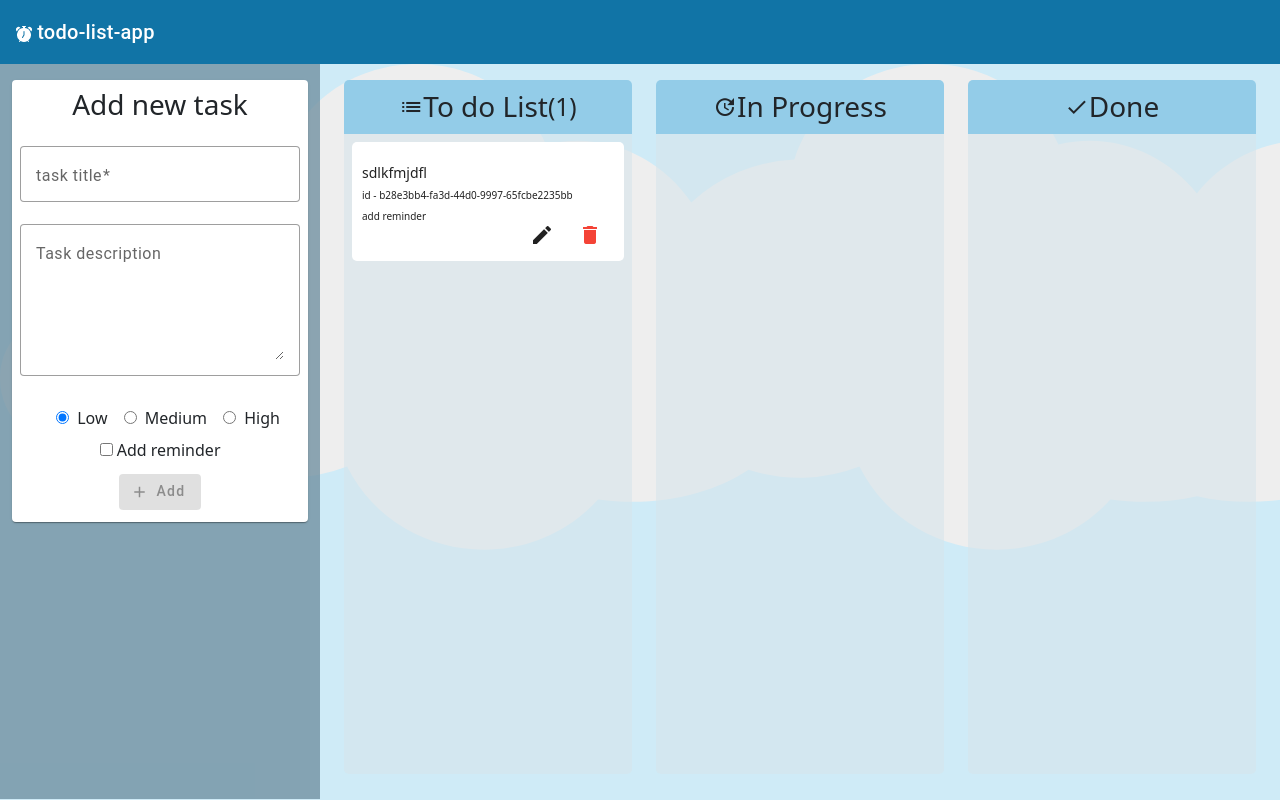
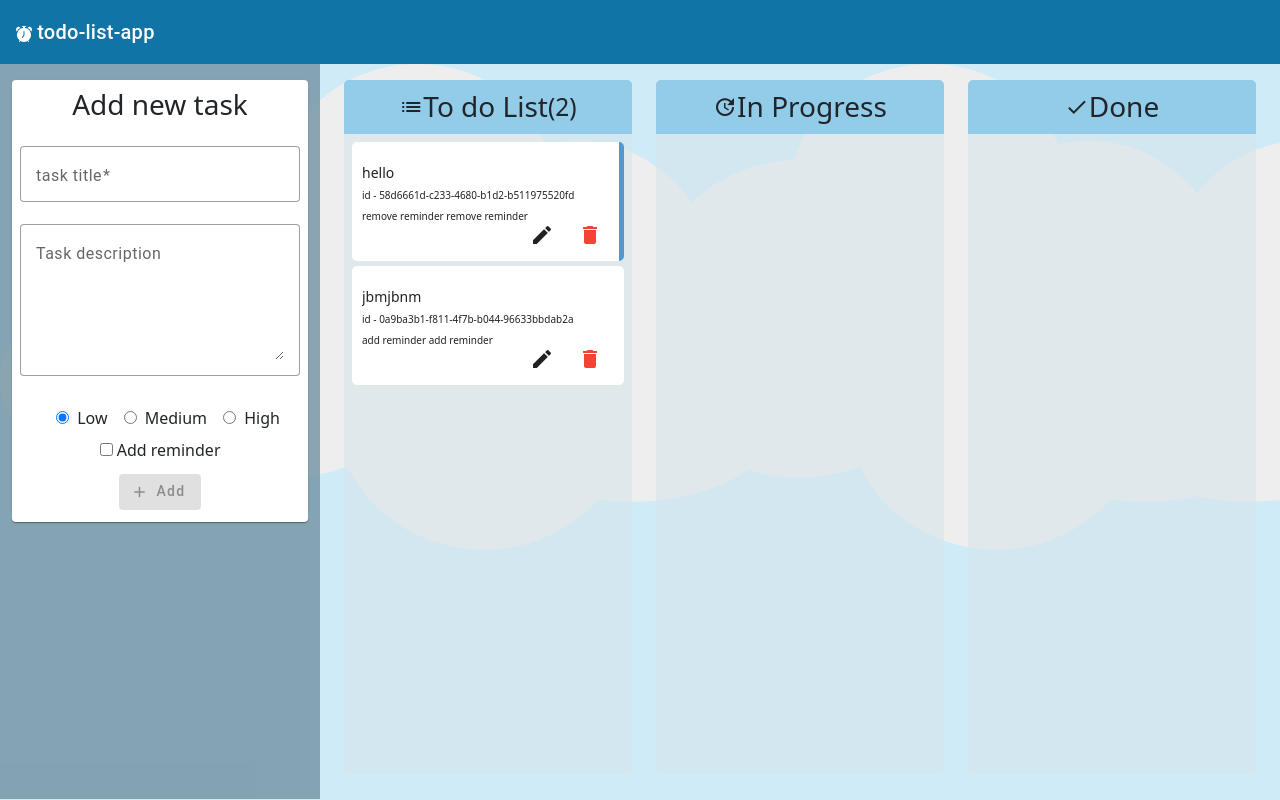
Before and after one commit to rajibjonchhen/todo-list-angular, an Angular app: page / in a window 1280 px wide. Built offline with nearby package versions, Linux system fonts and the light colour scheme; data requests are answered from the project's data file.

Commit message:
tassk updatable from children component

```diff
--- a/db.json
+++ b/db.json
@@ -1,12 +1,20 @@
 {
   "tasks": [
     {
-      "title": "sdlkfmjdfl",
+      "title": "hello",
+      "description": "",
+      "done": false,
+      "reminder": true,
+      "priority": "low",
+      "id": "58d6661d-c233-4680-b1d2-b511975520fd"
+    },
+    {
+      "title": "jbmjbnm",
       "description": "",
       "done": false,
       "reminder": false,
       "priority": "low",
-      "id": "b28e3bb4-fa3d-44d0-9997-65fcbe2235bb"
+      "id": "0a9ba3b1-f811-4f7b-b044-96633bbdab2a"
     }
   ]
 }
--- a/src/app/components/add-task/add-task.component.ts
+++ b/src/app/components/add-task/add-task.component.ts
@@ -2,6 +2,7 @@ import { Component, EventEmitter, Input, Output } from '@angular/core';
 import {FormBuilder,FormControl, FormGroup, Validators} from '@angular/forms'
 import { TaskService } from 'src/app/services/task.service';
 import { ITask } from '../models/task';
+import { Subject } from 'rxjs';
 
 
 @Component({
@@ -15,6 +16,7 @@ export class AddTaskComponent {
   @Output() cancelUpdateTask: EventEmitter<ITask> = new EventEmitter()
   @Input() isEditEnabled:boolean
   @Input() taskToEdit:ITask
+  @Input() editTaskSubject:Subject<any>;
 
   todoForm ! : FormGroup;
 
@@ -29,6 +31,14 @@ export class AddTaskComponent {
         reminder:false,
         priority:'low',
       })
+
+        this.editTaskSubject.subscribe(task => {
+        this.todoForm.controls['title'].setValue(task.title)
+        this.todoForm.controls['description'].setValue(task.description)
+        this.todoForm.controls['reminder'].setValue(task.reminder)
+        this.todoForm.controls['priority'].setValue(task.priority)
+        }
+      )
   }
 
   onSubmitBtn(){
@@ -38,38 +48,37 @@ export class AddTaskComponent {
     this.isEditEnabled = false;
     this.updateId = undefined;
     this.addTask.emit(newTask)
+    this.onResetForm()
+  }
+
+  onUpdateBtn(){
+    const updatedTask= {
+      ...this.taskToEdit,
+     title :this.todoForm.controls['title'].value,
+     description :this.todoForm.controls['description'].value,
+     done :this.todoForm.controls['done'].value,
+     priority :this.todoForm.controls['priority'].value,
+     reminder :this.todoForm.controls['reminder'].value
+   }
+     this.updateTask.emit(updatedTask)
+     this.onResetForm()
+   }
+
+  onResetForm(){
     this.todoForm.controls['title'].setValue("")
     this.todoForm.controls['description'].setValue("")
     this.todoForm.controls['reminder'].setValue(false)
     this.todoForm.controls['priority'].setValue("low")
   }
 
-
   onCancelUpdateBtn(){
     console.log("hello cancel")
     this.cancelUpdateTask.emit()
+    this.onResetForm()
   }
 
   onEdit(task:ITask){
-    if(this.isEditEnabled){
-      this.todoForm.controls['title'].setValue(this.taskToEdit.title)
-      this.todoForm.controls['description'].setValue(this.taskToEdit.description)
-    }
-
-  }
-
-
-
-  onUpdateBtn(){
-   const newTask= {
-    title :this.todoForm.controls['title'].value,
-    description :this.todoForm.controls['description'].value,
-    done :this.todoForm.controls['done'].value,
-    priority :this.todoForm.controls['priority'].value,
-    reminder :this.todoForm.controls['reminder'].value
-  }
-
-    this.updateTask.emit(newTask)
+    this.onResetForm()
   }
 
 }
--- a/src/app/components/models/task.ts
+++ b/src/app/components/models/task.ts
@@ -1,5 +1,5 @@
 export interface ITask {
-  id?: number
+  id?: number|string
   title:string
   description?:string
   reminder?:boolean
--- a/src/app/components/task-item/task-item.component.html
+++ b/src/app/components/task-item/task-item.component.html
@@ -1,38 +1,23 @@
 
   <p class="task-content " [ngClass]="{
-      'task-done': todo.todosTitle === 'Done' && task .done
-    }">
+      'task-done': todo.todosTitle === 'Done' && task .done}">
     <span>{{ task.title }}  </span>
     <br />
     <span class="small-text">{{ task.description }} id - {{ task.id }} </span>
     <br />
     <span class="small-text" (click)="onEditReminderClicked()"> {{ task.reminder? "remove ":"add " }} reminder</span>
-    <!-- <span class="small-text" (click)="onToggleReminder(i, task )"> {{ task.reminder? "remove ":"add " }} reminder</span> -->
+    <span class="small-text" (click)="onToggleReminder(task )"> {{ task.reminder? "remove ":"add " }} reminder</span>
   </p>
   <div class="box">
     <button *ngIf="todo.todosTitle === 'To do List'" mat-icon-button color="secondary"
     (click)="onEditBtn(task)">
     <mat-icon>edit</mat-icon>
   </button>
-  <button mat-icon-button color="warn" (click)="onDeleteBtn(todo.todosTitle, task)">
+  <button mat-icon-button color="warn" (click)="onDeleteBtn(todo.todosTitle, task)" [disabled]="false">
     <mat-icon>delete</mat-icon>
   </button>
   <button *ngIf="todo.todosTitle === 'Done'" mat-icon-button [color]="task .done ? 'warn' : 'primary'"
     (click)="onDoneBtn(task)">
     <mat-icon>check_circle</mat-icon>
   </button>
-
-      <!--
-    <button *ngIf="todo.todosTitle === 'To do List'" mat-icon-button color="secondary"
-      (click)="onEdit(i, task)">
-      <mat-icon>edit</mat-icon>
-    </button>
-    <button *ngIf="todo.todosTitle === 'Done'" mat-icon-button [color]="task .done ? 'warn' : 'primary'"
-      (click)="onDone(i, task )">
-      <mat-icon>check_circle</mat-icon>
-    </button>
-    <button mat-icon-button color="warn" (click)="deleteTask(todo.todosTitle, task)">
-      <mat-icon>delete</mat-icon>
-    </button>
-  -->
   </div>
--- a/src/app/components/task-item/task-item.component.ts
+++ b/src/app/components/task-item/task-item.component.ts
@@ -12,7 +12,7 @@ export class TaskItemComponent {
 @Input() todo:ITodos
 @Output() editTask = new EventEmitter()
 @Output() deleteTask = new EventEmitter()
-@Output() editReminder = new EventEmitter()
+@Output() toggleReminder = new EventEmitter()
 @Output() doneTask = new EventEmitter()
 
 constructor(){}
@@ -29,4 +29,7 @@ constructor(){}
   onDoneBtn(task:ITask){
     this.doneTask.emit(task)
   }
+  onToggleReminder(task:ITask){
+    this.toggleReminder.emit(task)
+  }
 }
--- a/src/app/components/todo/todo.component.html
+++ b/src/app/components/todo/todo.component.html
@@ -1,7 +1,7 @@
 <main class="container-fluid">
   <div class="row ">
     <section class="col-md-3 add-todo-section">
-      <app-add-task (onAddTask)="addTask($event)" [isEditEnabled]="isEditEnabled" [taskToEdit]="taskToEdit" (cancelUpdateTask)="cancelUpdate()"></app-add-task>
+      <app-add-task (addTask)="addTask($event)" [isEditEnabled]="isEditEnabled" [taskToEdit]="taskToEdit" (cancelUpdateTask)="cancelUpdate()" [editTaskSubject]="editTaskSubject" (updateTask)="updateTask($event)"></app-add-task>
     </section>
     <section class="col-md-9">
       <div class="container mt-3" cdkDropListGroup>
@@ -17,7 +17,7 @@
               <div cdkDropList [cdkDropListData]="todo.todosTask" class="example-list"
                 (cdkDropListDropped)="drop($event)">
                 <div class="example-box" [ngClass]="{reminder:task.reminder}" *ngFor="let task  of todo.todosTask" cdkDrag >
-                  <app-task-item [task]="task" [todo]="todo" (editTask)="onEdit(task)" (deleteTask)="onDeleteTask(todo.todosTitle, task)" (doneTask)="onDone(task)" (toggleReminder)="onToggleReminder(task)"></app-task-item>
+                  <app-task-item [task]="task" [todo]="todo" (editTask)="onEdit(task)" (deleteTask)="onDeleteTask(todo.todosTitle, task)" (doneTask)="onDone(task)" (toggleReminder)="onToggleReminder(task)"  ></app-task-item>
               </div>
               </div>
             </div>
--- a/src/app/components/todo/todo.component.ts
+++ b/src/app/components/todo/todo.component.ts
@@ -1,12 +1,14 @@
 import { CdkDragDrop, moveItemInArray, transferArrayItem } from '@angular/cdk/drag-drop';
-import { Component, OnInit, EventEmitter, Input, Output } from '@angular/core';
-import {FormBuilder,FormControl, FormGroup, Validators} from '@angular/forms'
+import { Component, OnInit, Output } from '@angular/core';
+import { FormBuilder, FormControl, FormGroup, Validators } from '@angular/forms';
+import { FloatLabelType } from '@angular/material/form-field';
+import { Subject } from 'rxjs';
+import { v4 as uuidv4 } from 'uuid';
+
+import { TaskService } from '../../services/task.service';
 import { ITask } from '../models/task';
 import { ITodos } from '../models/todos';
-import { MyTaskList } from '../../mock-task';
-import { TaskService } from '../../services/task.service';
-import {FloatLabelType} from '@angular/material/form-field';
-import { v4 as uuidv4 } from 'uuid';
+
 @Component({
   selector: 'app-todo',
   templateUrl: './todo.component.html',
@@ -17,50 +19,34 @@ export class TodoComponent implements OnInit{
   @Output() isEditEnabled : boolean = false
   @Output() taskToEdit : ITask = null
 
-  hideRequiredControl = new FormControl(false);
-  floatLabelControl = new FormControl('auto' as FloatLabelType);
-
-  options = this.fb.group({
-    hideRequired: this.hideRequiredControl,
-    floatLabel: this.floatLabelControl,
-  });
+  editTaskSubject:Subject<any> = new Subject();
 
   updateId !:any;
-
-
   todoForm ! : FormGroup;
-  tasks: ITask[] = [];
-  tasksInProgress : ITask[] = []
-  tasksDone : ITask[] = [];
   todos:ITodos[] = [
     {
       todosTitle : "To do List",
       titleIcon: "list",
-      todosTask : this.tasks
+      todosTask: []
     },
     {
       todosTitle : "In Progress",
       titleIcon: "update",
-      todosTask : this.tasksInProgress
+      todosTask : []
     },
     {
       todosTitle : "Done",
       titleIcon: "done",
-      todosTask : this.tasksDone
+      todosTask : []
     },
   ]
 
   constructor( private fb : FormBuilder, private taskService : TaskService){}
 
-  getFloatLabelValue(): FloatLabelType {
-    return this.floatLabelControl.value || 'auto';
-  }
-
   ngOnInit():void{
-    this.taskService.getTasksService().subscribe(tasks => this.todos[0].todosTask = tasks)
-    this.taskService.getTasksService().subscribe(tasks => this.tasks = tasks)
-
-    console.log("got tasks",this.tasks)
+    this.taskService.getTasksService().subscribe(tasks => {
+      this.todos[0].todosTask  = [...tasks]
+    })
 
     this.todoForm = this.fb.group({
       title : ['' , Validators.required],
@@ -71,17 +57,22 @@ export class TodoComponent implements OnInit{
     })
   }
 
-
   addTask(newTask){
     const newTaskWithId = {...newTask, id:uuidv4() }
-    console.log(newTask)
-    this.taskService.addTasksService(newTaskWithId).subscribe((task)=>  this.todos[0].todosTask.push({...task
-    }))
-    console.log(this.todos[0].todosTask)
+    this.taskService.addTasksService(newTaskWithId).subscribe((t)=>  this.todos[0].todosTask.push({...t}))
   };
 
+  updateTask(updatedTask:ITask){
+    this.taskService.updateTaskService(updatedTask).subscribe((upTask) =>
+    {
+      const i = this.todos[0].todosTask.findIndex(t=> t.id === upTask.id )
+      if(i>=0){
+        this.todos[0].todosTask[i]= {...upTask}
+      }
+    })
+  }
+
   onDeleteTask(taskGroup:string,task:ITask){
-    console.log("delete")
     this.taskService.deleteTaskService(task).subscribe(() => this.todos[0].todosTask =  this.todos[0].todosTask.filter(t => t.id !== task.id))
     switch(taskGroup){
       case "To do List":
@@ -98,31 +89,24 @@ export class TodoComponent implements OnInit{
   };
   }
 
-
-
-  // onEdit(task:ITask){
-  //   console.log("edit 000", task)
-  //   this.todoForm.controls['title'].setValue(task.title)
-  //   this.todoForm.controls['description'].setValue(task.description)
-  //   this.updateId = task.id;
-  //   this.isEditEnabled = true;
-  // }
   onEdit(task:ITask){
-    console.log("edit 000", task)
     this.taskToEdit = task;
-    this.isEditEnabled = !this.isEditEnabled;
+    this.isEditEnabled = true;
+    this.activateEdit(task)
   }
 
+  activateEdit(task){
+    this.editTaskSubject.next(task)
+  }
 
   cancelUpdate(){
     this.todoForm.reset()
     this.isEditEnabled = false;
-    this.updateId = undefined;
   }
 
   onDone(task:ITask){
-    const i = this.tasksDone.findIndex(t => t.id === task.id)
-    this.tasksDone[i].done =  !this.tasksDone[i].done
+    const i = this.todos[2].todosTask.findIndex(t => t.id === task.id)
+    this.todos[2].todosTask[i].done =  !this.todos[2].todosTask[i].done
     this.taskService.updateTaskService(task).subscribe()
   }
 
--- a/src/app/services/task.service.ts
+++ b/src/app/services/task.service.ts
@@ -36,7 +36,8 @@ deleteTaskService(task:ITask): Observable<ITask>{
 
 // ***************** update a task **************************
   updateTaskService(task:ITask): Observable<ITask>{
+    console.log("task", task)
     const url = `${this.apiUrl}/${task.id}`
-    return this.http.put<ITask>(url, {...task}, httpOptions)
+    return this.http.put<ITask>(url, task, httpOptions)
   }
 }
```
